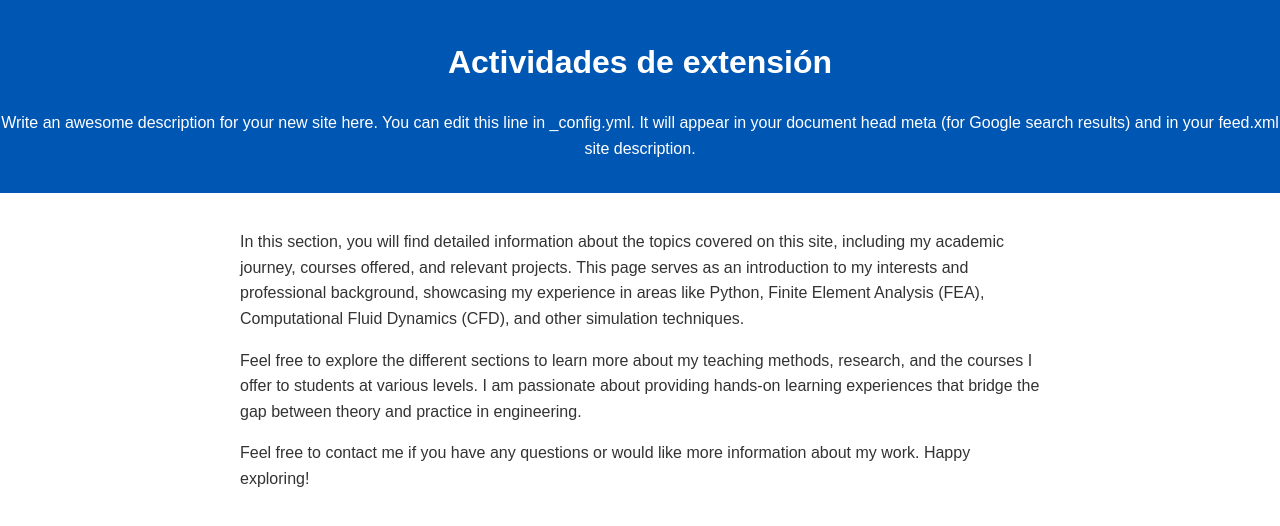
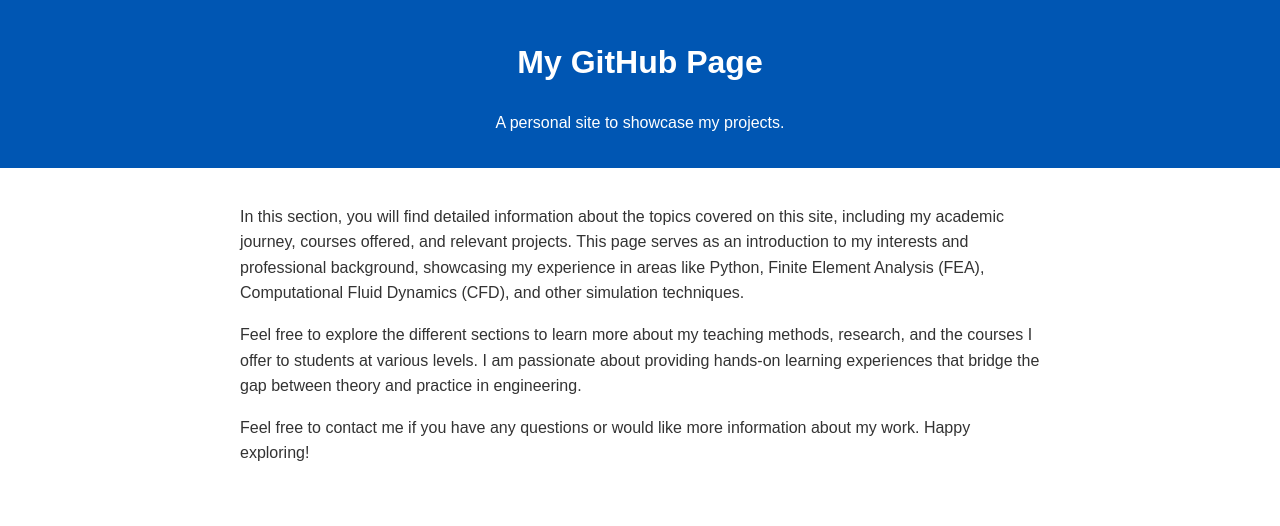
Before and after one commit to Diego-F-Florez-Trujillo/Diego-F-Florez-Trujillo.github.io, a Jekyll site: the page built from README.md, in a window 1280 px wide. Shown: the top 526 px of the page. Built offline with Jekyll 4.4.1, drawn with Linux system fonts in a browser that asks for light colours.

Commit message:
Update _config.yml

```diff
--- a/_config.yml
+++ b/_config.yml
@@ -1,62 +1,15 @@
 # -----------------------------------------------------------------------------
 # Site settings
 # -----------------------------------------------------------------------------
-title: "Actividades de extensión" # the website title (if blank, full name will be used instead)
-author:
-  name: Diego F. Florez Trujillo
-  email: diegofreflorez@utp.edu.co
 
-description: >
-  Write an awesome description for your new site here. You can edit this line
-  in _config.yml. It will appear in your document head meta (for Google search
-  results) and in your feed.xml site description.
-
-theme: minima
-
+title: "My GitHub Page" # Replace with your site title
+description: "A personal site to showcase my projects." # A short description of your site
+author: "Your Name" # Your name
+email: "youremail@example.com" # Optional: Your email address
+baseurl: "" # Leave blank unless hosting in a subdirectory
+url: "https://username.github.io" # Replace 'username' with your GitHub username
+theme: minima # Default theme for GitHub Pages
 plugins:
-  - jekyll-feed
-  - jekyll-seo-tag
-
-# If you want to link only specific pages in your header, use this and add the path to the pages
-# in order as they should show up.
-header_pages:
-  _pages/about.md
-
-show_excerpts: true
-
-# Minima specific settings, which are only available from Minima 3.0 onward.
-minima:
-  # Minima skin selection.
-  # Available skins are:
-  # classic	           Default, light color scheme.
-  # dark	             Dark variant of the classic skin.
-  # auto	             Adaptive skin based on the default classic and dark skins.
-  # solarized-light	   Light variant of solarized color scheme.
-  # solarized-dark	   Dark variant of solarized color scheme.
-  # solarized	         Adaptive skin for solarized color scheme skins.
-  skin: classic
-
-  # Minima date format.
-  # The default value is "%b %d, %Y" (e.g. Nov 14, 2023)
-  # Refer to https://shopify.github.io/liquid/filters/date/ if you want to customize this.
-  date_format: "%b-%d-%Y"
-
-  # Generate social links in footer.
-  social_links:
-  #  - { platform: devto,          user_url: "https://dev.to/jekyll" }
-  #  - { platform: dribbble,       user_url: "https://dribbble.com/jekyll" }
-  #  - { platform: facebook,       user_url: "https://www.facebook.com/jekyll" }
-  #  - { platform: flickr,         user_url: "https://www.flickr.com/photos/jekyll" }
-    - { platform: github,         user_url: "https://github.com/jekyll/minima" }
-  #  - { platform: gitlab,         user_url: "https://gitlab.com/jekyll" }
-    - { platform: google_scholar, user_url: "https://scholar.google.com/citations?user=qc6CJjYAAAAJ" }
-  #  - { platform: instagram,      user_url: "https://www.instagram.com/jekyll" }
-  #  - { platform: keybase,        user_url: "https://keybase.io/jekyll" }
-  #  - { platform: linkedin,       user_url: "https://www.linkedin.com/in/jekyll" }
-  #  - { platform: microdotblog,   user_url: "https://micro.blog/jekyll" }
-  #  - { platform: pinterest,      user_url: "https://www.pinterest.com/jekyll" }
-  #  - { platform: stackoverflow,  user_url: "https://stackoverflow.com/users/1234567/jekyll" }
-  #  - { platform: telegram,       user_url: "https://t.me/jekyll" }
-  #  - { platform: twitter,        user_url: "https://twitter.com/jekyllrb" }
-  #  - { platform: x,              user_url: "https://x.com/jekyllrb" }
-  #  - { platform: youtube,        user_url: "https://www.youtube.com/jekyll" }
+  - jekyll-feed # RSS feed plugin
+markdown: kramdown # Markdown processor
+highlighter: rouge # Code syntax highlighting
```
